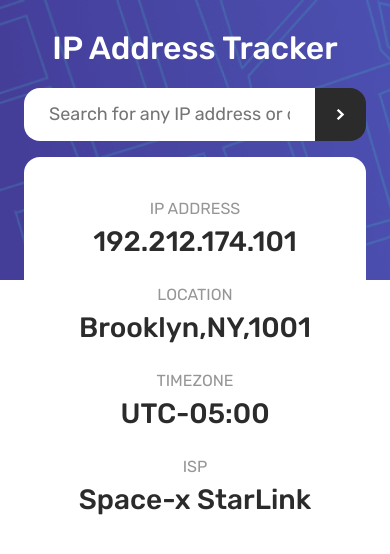
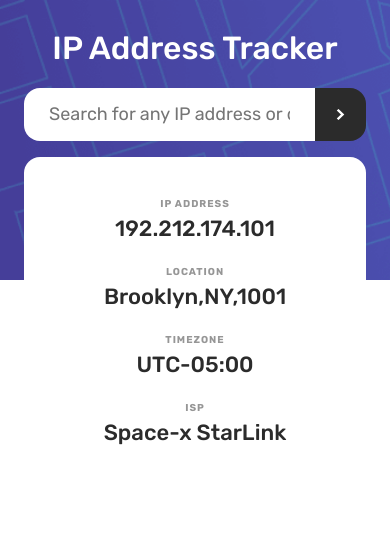
Before and after one commit to MahdiSohaily/IP-Address-Tracker, a website built with webpack: page src/index.html in a window 390 px wide. Built offline with nearby package versions, Linux system fonts and the light colour scheme.

Commit message:
Update result section style for mobile devices

```diff
--- a/src/styles.css
+++ b/src/styles.css
@@ -164,6 +164,20 @@ button {
   padding-bottom: 20px;
 }
 
+.title {
+  text-transform: uppercase;
+  color: var(--dark-gray);
+  font-size: 10px;
+  font-weight: 700;
+  letter-spacing: 1px;
+}
+
+.value {
+  color: var(--very-dark-gray);
+  font-size: 22px;
+  font-weight: 500;
+}
+
 @media screen and (min-width: 40em) {
   .result {
     display: flex;
@@ -182,15 +196,10 @@ button {
   .result-item:not(:last-child) {
     border-right: 1px solid var(--dark-gray);
   }
+
+  .value {
+    color: var(--very-dark-gray);
+    font-size: 28px;
+    font-weight: 500;
+  }
 }
-
-.title {
-  text-transform: uppercase;
-  color: var(--dark-gray);
-}
-
-.value {
-  color: var(--very-dark-gray);
-  font-size: 28px;
-  font-weight: 500;
-}
```
